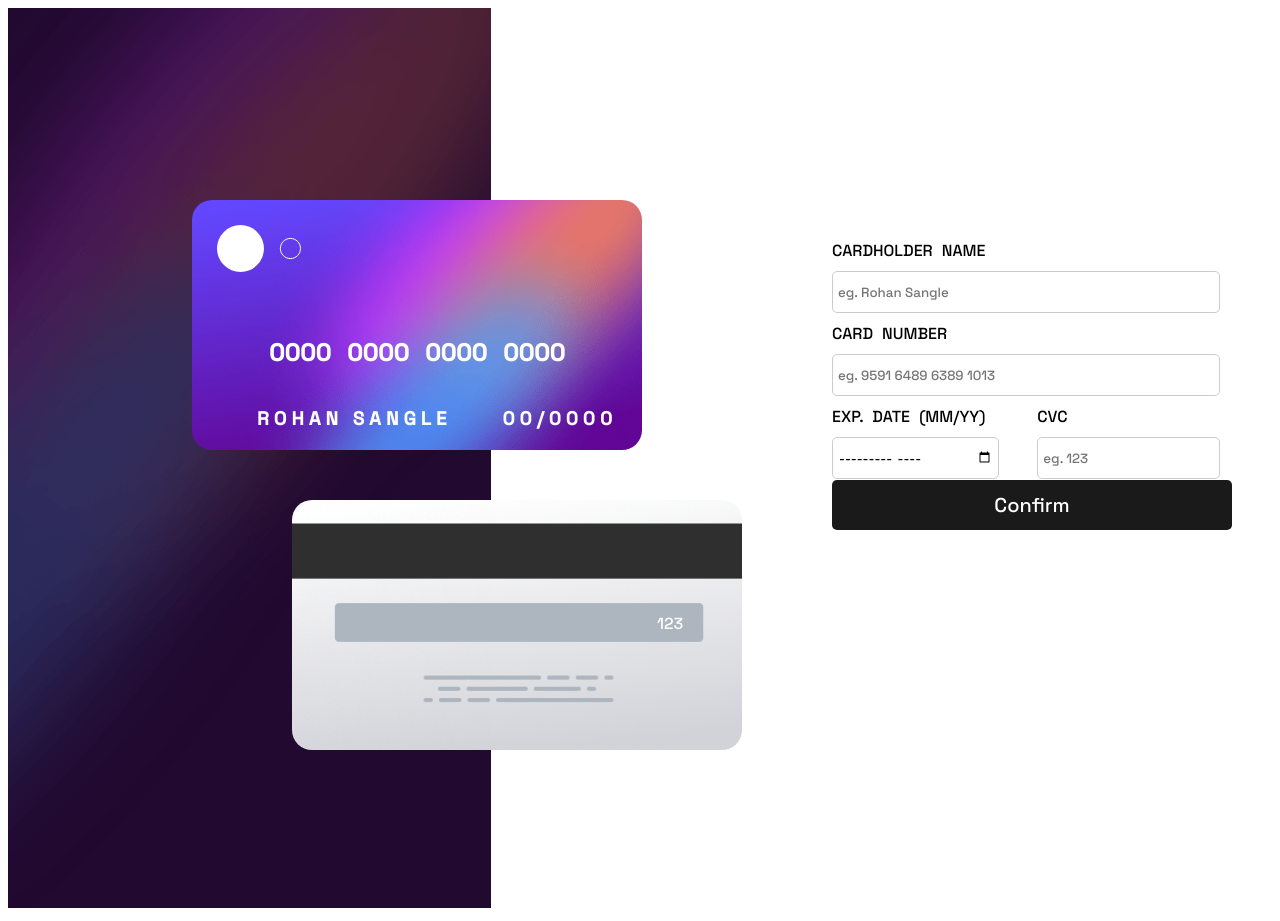
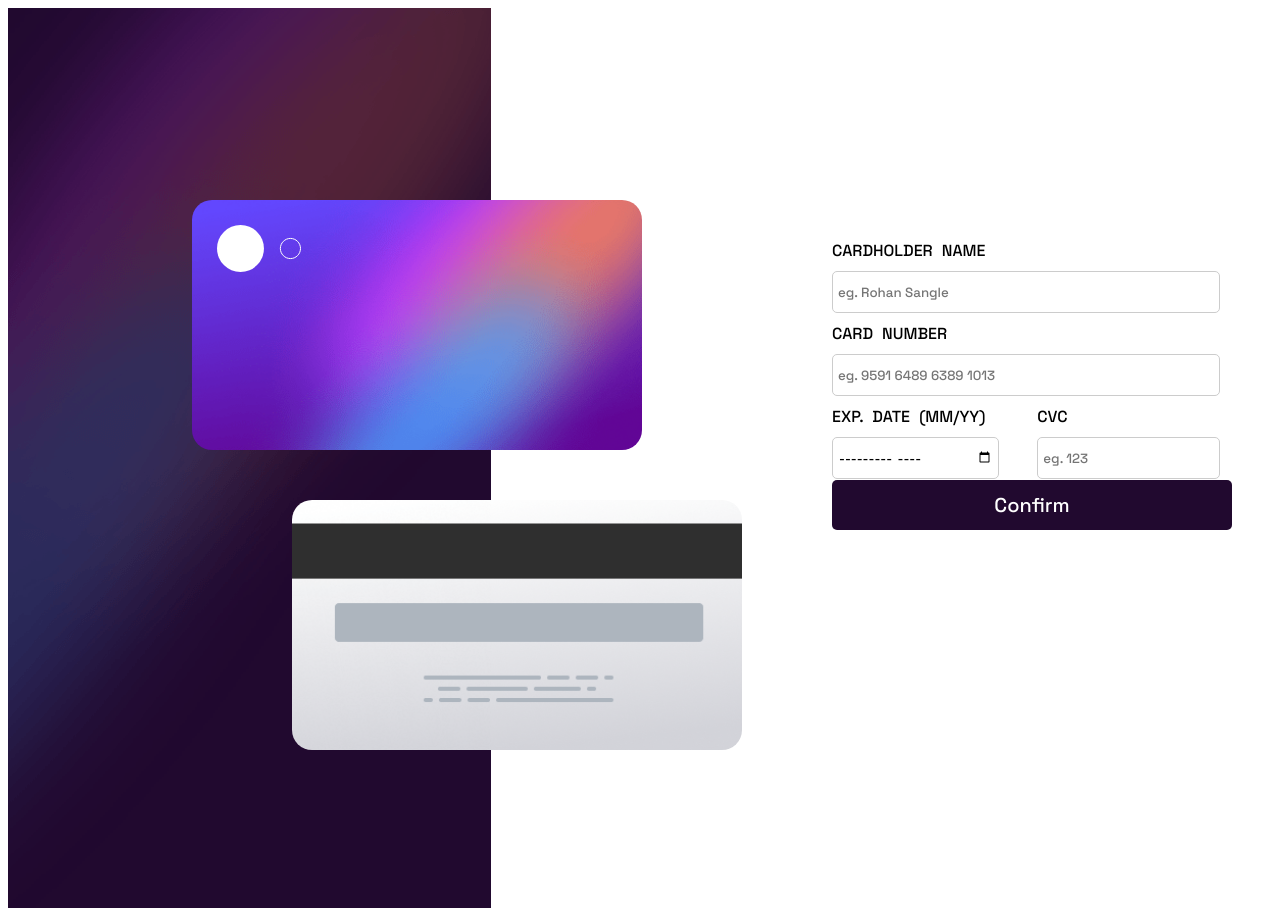
Before and after one commit to RohanSangle/card_details_form, a React (Create React App) app: page / in a window 1280 px wide. Built offline with nearby package versions, Linux system fonts and the light colour scheme.

Commit message:
added useState

```diff
--- a/src/App.css
+++ b/src/App.css
@@ -88,18 +88,29 @@
   /* margin-bottom: 10px; */
 }
 
-.confirm_btn{
+.btn{
   position: absolute;
   top: 80%;
   /* left: 35%; */
   width: 400px;
   height: 50px;
-  background-color: #1a1a1a;
+  background-color: hsl(278, 68%, 11%);
   color: white;
   border: none;
   border-radius: 5px;
   font-size: 20px;
   cursor: pointer;
+}
+
+.tickblock{
+  margin-block: auto;
+  margin-bottom: 80%;
+}
+
+.thank{
+  text-transform: uppercase;
+  text-align: center;
+  margin-bottom: 20px;
 }
 
 
--- a/src/App.js
+++ b/src/App.js
@@ -1,10 +1,17 @@
-import React from 'react'
+import React, {useState} from 'react'
 import './App.css'
 import bgDesktop from './images/bg-main-desktop.png'
 import bgMobile from './images/bg-main-mobile.png'
 import cardlogo from './images/card-logo.svg'
+import tick from './images/icon-complete.svg'
 
 function App() {
+  const[confirmed, setConfirmed] =useState(false)
+  const[name, setName]=useState("")
+  const[cardNumber, setCardNumber]=useState("")
+  const[date, setDate]=useState("")
+  const[cvc, setCvc]=useState("")
+
   return (
     <>
     <section>
@@ -21,43 +28,47 @@ function App() {
           <article className='frontcard'>
             <img src={cardlogo} alt='' />
             <div >
-              <h2 className='cardnumber'>0000 0000 0000 0000</h2>
+              <h2 className='cardnumber'>{cardNumber}</h2>
               <ul className='credentials'>
-                <h3>Rohan Sangle</h3>
-                <h3>00/0000</h3>
+                <h3>{name}</h3>
+                <h3>{date}</h3>
               </ul>
             </div>
           </article>
           <article className='backcard'>
-            <p className='backcredentials'>123</p>
+            <p className='backcredentials'>{cvc}</p>
           </article>
         </div>
 
         <div className='form'>
-          <form>
+          {!confirmed && (
+            <form>
             <div >
               <label>Cardholder Name</label>
-              <input type="text" placeholder="eg. Rohan Sangle "/>
+              <input type="text" placeholder="eg. Rohan Sangle " required value={name} onChange={(e)=>setName(e.target.value)}/>
             </div>
             <div>
               <label>Card Number</label>
-              <input type="text" placeholder="eg. 9591 6489 6389 1013" maxLength={19}/>
+              <input type="text" placeholder="eg. 9591 6489 6389 1013" maxLength={19} required value={cardNumber.replace(/\s/g, "").replace(/(\d{4})/g, "$1 ").trim()} onChange={(e)=>setCardNumber(e.target.value)}/>
             </div>
 
             <article className='expiry'>
               <div >
                 <label>Exp. date (MM/YY)</label>
-                <input type="month" placeholder="MM YY"/>
+                <input type="month" placeholder="MM YY" required value={date} onChange={(e)=>setDate(e.target.value)}/>
               </div>
               <div >
                 <label>Cvc</label>
-                <input type="number" placeholder="eg. 123 "/>
+                <input type="number" placeholder="eg. 123 " maxLength={3} required value={cvc} onChange={(e)=>setCvc(e.target.value)}/>
               </div>
             </article>
             <div >
-              <button type="submit" className="confirm_btn">Confirm</button>
+              <button onClick={()=> setConfirmed(true)} className="btn">Confirm</button>
             </div>
           </form>
+          )}
+
+          {confirmed && <ThankYou setConfirmed={setConfirmed}/>}
         </div>
       </div>
     </section>
@@ -65,4 +76,17 @@ function App() {
   )
 }
 
+function ThankYou({setConfirmed}){
+  return(
+    <>
+    <img src={tick} alt='' className='tickblock'/>
+      <h1 className='Thank'>Thank You!</h1>
+      <p>We've added your card details</p>
+      <button onClick={()=> setConfirmed(false)} className='btn'>Continue</button>
+
+    </>
+
+  )
+}
+
 export default App
```
